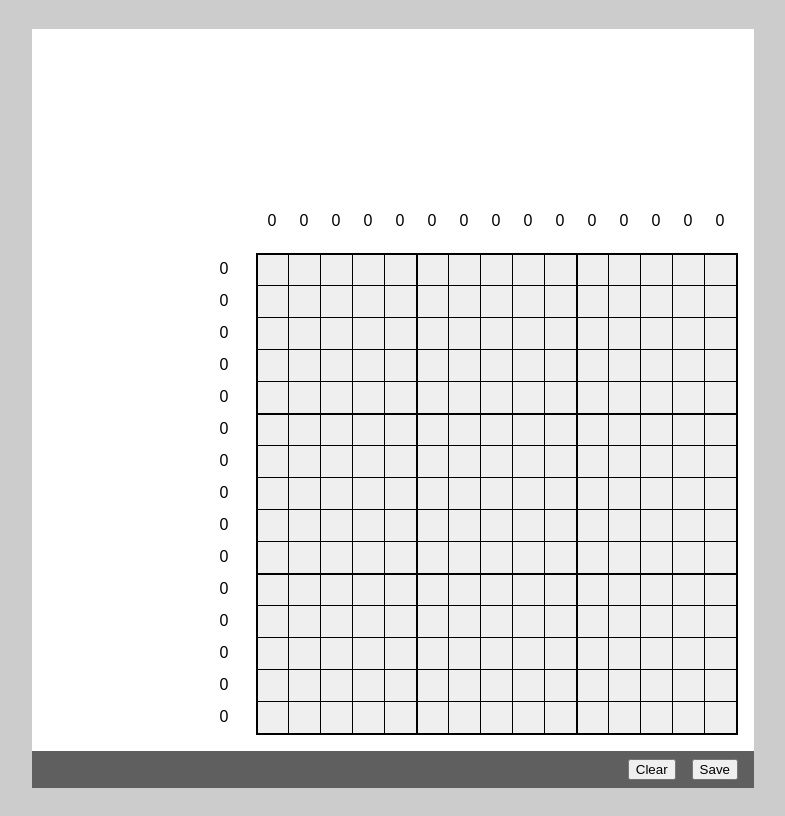
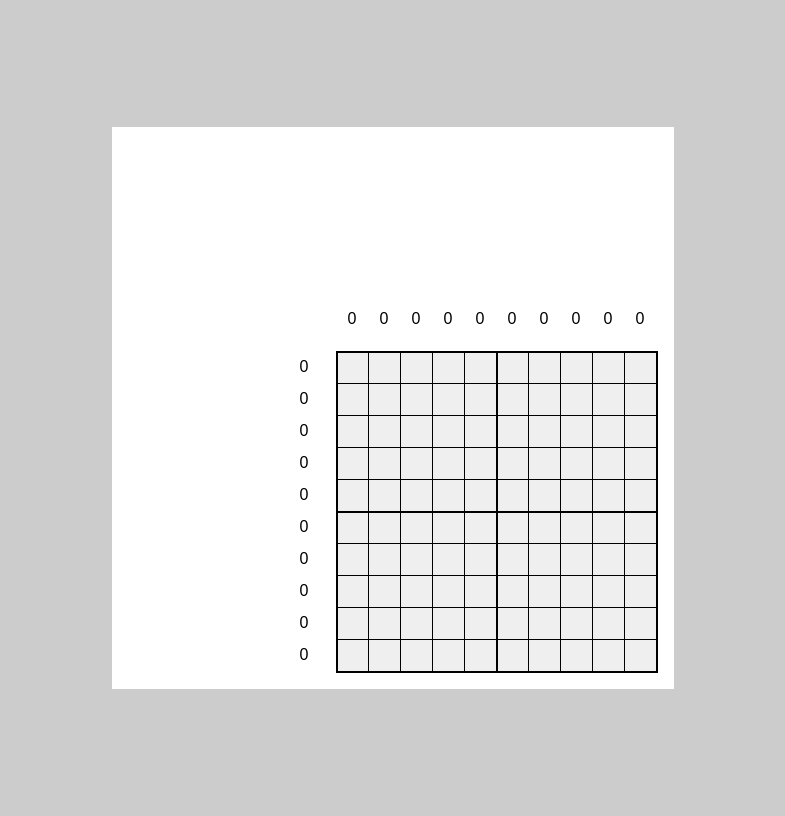
Before and after one commit to christenlanger/nonograms, a React (Vite) app: page /composer in a window 1280 px wide. Shown: the whole page, without its empty margins (247-1032 px from the left). Built offline with nearby package versions, Linux system fonts and the light colour scheme.

Commit message:
InteractiveBoard component drafted.

```diff
--- a/src/App.tsx
+++ b/src/App.tsx
@@ -4,6 +4,19 @@ import type { SolverBoard } from "./shared/types";
 
 import Composer from "./features/composer/components/Composer";
 import Solver from "./features/solver/Solver";
+import InteractiveBoard from "./features/core/components/InteractiveBoard";
+
+const dummyBoard: BoardLayout = {
+  dimensions: {
+    rows: 10,
+    cols: 10,
+  },
+  separators: {
+    rows: 5,
+    cols: 5,
+  },
+  tiles: new Map(),
+};
 
 export default function App() {
   const [solverBoard, setBoardLayout] = useState<SolverBoard | null>(null);
@@ -14,8 +27,7 @@ export default function App() {
 
   return (
     <>
-      <Composer onSave={handleOnSave} />
-      {solverBoard && <Solver config={solverBoard} />}
+      <InteractiveBoard boardLayout={dummyBoard} />
     </>
   );
 }
--- a/src/features/composer/components/BoardComposer.tsx
+++ b/src/features/composer/components/BoardComposer.tsx
@@ -3,7 +3,6 @@ import { useRef } from "react";
 import type { BoardLayout, Hints } from "@/shared/types";
 
 import Board from "@/features/core/components/Board";
-import HintsList from "@/features/core/components/Hints";
 
 type Props = {
   boardLayout: BoardLayout;
@@ -15,7 +14,7 @@ type Props = {
 export default function BoardComposer({ boardLayout, hints, onMark, onUpdateHints }: Props) {
   const pointerDown = useRef(false);
 
-  const handlePointerDown = (index: number) => {
+  const handlePointerDown = (event: React.PointerEvent<HTMLButtonElement>, index: number) => {
     pointerDown.current = true;
     onMark(index);
 
@@ -34,18 +33,12 @@ export default function BoardComposer({ boardLayout, hints, onMark, onUpdateHint
     if (pointerDown.current) onMark(index);
   };
 
-  const { colHints, rowHints } = hints;
-
   return (
-    <div className="board-container">
-      <div className="placeholder"></div>
-      <HintsList hints={colHints} mode="cols" />
-      <HintsList hints={rowHints} mode="rows" />
-      <Board
-        boardLayout={boardLayout}
-        onPointerDown={handlePointerDown}
-        onPointerEnter={handlePointerEnter}
-      />
-    </div>
+    <Board
+      boardLayout={boardLayout}
+      hints={hints}
+      onPointerDown={handlePointerDown}
+      onPointerEnter={handlePointerEnter}
+    />
   );
 }
--- a/src/features/composer/components/Composer.tsx
+++ b/src/features/composer/components/Composer.tsx
@@ -11,8 +11,8 @@ type Props = {
 
 const dummyBoard: BoardLayout = {
   dimensions: {
-    rows: 15,
-    cols: 15,
+    rows: 10,
+    cols: 10,
   },
   separators: {
     rows: 5,
@@ -22,12 +22,13 @@ const dummyBoard: BoardLayout = {
 };
 
 const initialHints: Hints = {
-  rowHints: Array(dummyBoard.dimensions.rows).fill([0]),
-  colHints: Array(dummyBoard.dimensions.cols).fill([0]),
+  rowHints: Array.from({ length: dummyBoard.dimensions.rows }, () => [0]),
+  colHints: Array.from({ length: dummyBoard.dimensions.cols }, () => [0]),
 };
 
 export default function Composer({ onSave }: Props) {
-  const [lastDragMode, setLastDragMode] = useState<DragMode>("unset");
+  const handlePointerUpRef = useRef<(() => void) | null>(null);
+  const lastDragModeRef = useRef<DragMode>("unset");
   const solverBoard = useRef<SolverBoard>({
     rows: dummyBoard.dimensions.rows,
     cols: dummyBoard.dimensions.cols,
@@ -45,34 +46,43 @@ export default function Composer({ onSave }: Props) {
     };
   });
 
+  const setLastDragMode = (mode: DragMode) => {
+    lastDragModeRef.current = mode;
+
+    const handlePointerUp = () => {
+      lastDragModeRef.current = "unset";
+      window.removeEventListener("pointerup", handlePointerUp);
+    };
+    handlePointerUpRef.current = handlePointerUp;
+
+    window.addEventListener("pointerup", handlePointerUp);
+  };
+
   const handleOnClick = (index: number) => {
     if (!boardLayout) return;
 
+    if (lastDragModeRef.current === "unset") {
       if (boardLayout.tiles.has(index)) {
-      if (lastDragMode === "unset" || lastDragMode === "unmark") {
-        if (lastDragMode === "unset") setLastDragMode("unmark");
+        setLastDragMode("unmark");
+      } else {
+        setLastDragMode("mark");
+      }
+    }
+
     setBoardLayout((prev) => {
       const newTiles = new Map(prev.tiles);
+      if (lastDragModeRef.current === "mark") {
+        newTiles.set(index, "O");
+      } else if (lastDragModeRef.current === "unmark") {
         newTiles.delete(index);
+      }
+
       boardLayoutRef.current = {
         ...prev,
         tiles: newTiles,
       };
       return boardLayoutRef.current;
     });
-      }
-    } else if (lastDragMode === "unset" || lastDragMode === "mark") {
-      if (lastDragMode === "unset") setLastDragMode("mark");
-      setBoardLayout((prev) => {
-        const newTiles = new Map(prev.tiles);
-        newTiles.set(index, "O");
-        boardLayoutRef.current = {
-          ...prev,
-          tiles: newTiles,
-        };
-        return boardLayoutRef.current;
-      });
-    }
   };
 
   const handleClear = () => {
@@ -115,16 +125,13 @@ export default function Composer({ onSave }: Props) {
   };
 
   useEffect(() => {
-    if (lastDragMode === "unset") return;
-
-    const handlePointerUp = () => setLastDragMode("unset");
-
-    window.addEventListener("pointerup", handlePointerUp);
-
     return () => {
-      window.removeEventListener("pointerup", handlePointerUp);
+      if (handlePointerUpRef.current) {
+        window.removeEventListener("pointerup", handlePointerUpRef.current);
+        handlePointerUpRef.current = null;
+      }
     };
-  }, [lastDragMode]);
+  }, []);
 
   return (
     <div className="nonogram">
--- a/src/features/core/components/Board.tsx
+++ b/src/features/core/components/Board.tsx
@@ -1,17 +1,30 @@
 import { Fragment } from "react/jsx-runtime";
 
-import type { BoardLayout } from "@/shared/types";
+import type { BoardLayout, Hints } from "@/shared/types";
 
+import HintsList from "./Hints";
 import Tile from "./Tile";
 
 type Props = {
   boardLayout: BoardLayout;
-  onPointerDown?: (index: number) => void;
+  hints?: Hints;
+  disableButtons?: boolean;
+  onPointerDown?: (event: React.PointerEvent<HTMLButtonElement>, index: number) => void;
   onPointerEnter?: (index: number) => void;
 };
 
-export default function Board({ boardLayout, onPointerDown, onPointerEnter }: Props) {
+export default function Board({
+  boardLayout,
+  hints,
+  disableButtons,
+  onPointerDown,
+  onPointerEnter,
+}: Props) {
   const { dimensions, separators, tiles } = boardLayout;
+  const { colHints, rowHints } = hints ?? {
+    colHints: Array.from({ length: dimensions.cols }, () => [0]),
+    rowHints: Array.from({ length: dimensions.rows }, () => [0]),
+  };
 
   const cssStyle = {
     "--repeat-cols": dimensions.cols,
@@ -19,7 +32,11 @@ export default function Board({ boardLayout, onPointerDown, onPointerEnter }: Pr
   } as React.CSSProperties;
 
   return (
-    <div className="board" style={cssStyle}>
+    <div className="board-container">
+      <div className="placeholder"></div>
+      <HintsList hints={colHints} mode="cols" />
+      <HintsList hints={rowHints} mode="rows" />
+      <div className="board" style={cssStyle} onContextMenu={(e) => e.preventDefault()}>
         {Array.from({ length: dimensions.rows }, (_, row) => (
           <Fragment key={`row-${row}`}>
             {Array.from({ length: dimensions.cols }, (_, col) => {
@@ -33,13 +50,15 @@ export default function Board({ boardLayout, onPointerDown, onPointerEnter }: Pr
                   mark={cssClass}
                   isColBorder={separators?.cols !== undefined && col % separators.cols === 0}
                   isRowBorder={separators?.rows !== undefined && row % separators.rows === 0}
-                onPointerDown={() => onPointerDown?.(index)}
+                  onPointerDown={(e) => onPointerDown?.(e, index)}
                   onPointerEnter={() => onPointerEnter?.(index)}
+                  disabled={disableButtons}
                 />
               );
             })}
           </Fragment>
         ))}
       </div>
+    </div>
   );
 }
--- /dev/null
+++ b/src/features/core/components/InteractiveBoard.tsx
@@ -0,0 +1,109 @@
+import { useEffect, useRef, useState } from "react";
+
+import type { DragMode, BoardLayout, ClickMode, Hints } from "@/shared/types";
+
+import Board from "./Board";
+
+type Props = {
+  boardLayout: BoardLayout;
+  hints?: Hints;
+  onBoardUpdate?: (boardLayout: BoardLayout) => void;
+};
+
+export default function InteractiveBoard({ boardLayout, hints, onBoardUpdate }: Props) {
+  const [localBoard, setLocalBoard] = useState<BoardLayout>(boardLayout);
+  const pointerDown = useRef(false);
+  const lastDragMode = useRef<DragMode>("unset");
+  const handlePointerUpRef = useRef<(() => void) | null>(null);
+  const clickMode = useRef<ClickMode>("left");
+
+  // Sets last drag mode
+  const setLastDragMode = (mode: DragMode) => {
+    lastDragMode.current = mode;
+
+    const handlePointerUp = () => {
+      lastDragMode.current = "unset";
+      window.removeEventListener("pointerup", handlePointerUp);
+    };
+    handlePointerUpRef.current = handlePointerUp;
+
+    window.addEventListener("pointerup", handlePointerUp);
+  };
+
+  // Marking event
+  const handleMark = (index: number, clickMode: ClickMode) => {
+    if (!localBoard) return;
+
+    if (lastDragMode.current === "unset") {
+      if (localBoard.tiles.has(index)) {
+        setLastDragMode("unmark");
+      } else {
+        setLastDragMode("mark");
+      }
+    }
+
+    setLocalBoard((prev) => {
+      const newTiles = new Map(prev.tiles);
+
+      if (lastDragMode.current === "mark") {
+        newTiles.set(index, clickMode === "right" ? "X" : "O");
+      } else if (lastDragMode.current === "unmark") {
+        newTiles.delete(index);
+      }
+
+      return {
+        ...prev,
+        tiles: newTiles,
+      };
+    });
+  };
+
+  // Handles pointer down
+  const handlePointerDown = (event: React.PointerEvent<HTMLButtonElement>, index: number) => {
+    const isRightClick = event.button === 2;
+    const isMouseOrPen = event.pointerType === "mouse" || event.pointerType === "pen";
+
+    clickMode.current = isRightClick && isMouseOrPen ? "right" : "left";
+
+    pointerDown.current = true;
+    handleMark(index, clickMode.current);
+
+    const handlePointerUp = () => {
+      pointerDown.current = false;
+
+      onBoardUpdate?.(localBoard);
+
+      window.removeEventListener("pointerup", handlePointerUp);
+    };
+
+    window.addEventListener("pointerup", handlePointerUp);
+  };
+
+  // Handles pointer enter
+  const handlePointerEnter = (index: number) => {
+    if (pointerDown.current) handleMark(index, clickMode.current);
+  };
+
+  // Attach clean up for pointer up in case component unmounts while dragging
+  useEffect(() => {
+    return () => {
+      if (handlePointerUpRef.current) {
+        window.removeEventListener("pointerup", handlePointerUpRef.current);
+        handlePointerUpRef.current = null;
+      }
+    };
+  }, []);
+
+  useEffect(() => {
+    setLocalBoard(boardLayout);
+  }, [boardLayout]);
+
+  return (
+    <Board
+      boardLayout={localBoard}
+      hints={hints}
+      onPointerDown={handlePointerDown}
+      onPointerEnter={handlePointerEnter}
+    />
+  );
+}
--- a/src/features/solver/utils.ts
+++ b/src/features/solver/utils.ts
@@ -233,7 +233,7 @@ export function solveBoard(config: SolverBoard, maxLoops: number = 0): SolvedBoa
 
   let solvingGrid: Cell[][] = grid
     ? structuredClone(grid)
-    : new Array(rows).fill(new Array(cols).fill("?"));
+    : Array.from({ length: rows }, () => Array.from({ length: cols }, () => "?"));
 
   let invalid = false;
   let changed: boolean;
--- a/src/index.css
+++ b/src/index.css
@@ -24,11 +24,12 @@ body {
 
 #root {
   display: flex;
-  align-items: flex-start;
 }
 
 .nonogram {
-  background-color: var(--color-background);
+  display: flex;
+  flex-direction: column;
+  justify-content: space-between;
 }
 
 .composer-controls {
@@ -36,7 +37,9 @@ body {
   padding: 0.5rem 1rem;
   display: flex;
   justify-content: flex-end;
+  align-items: center;
   gap: 1rem;
+  flex-grow: 1;
 }
 
 .board-container {
@@ -130,8 +133,42 @@ body {
     }
 
     &.crossed::after {
-      content: "X";
+      content: "x";
       color: rgb(155, 57, 57);
     }
   }
 }
+
+.board-solver .tile button {
+  background: none;
+
+  &.marked {
+    background-color: #5f5f5f;
+  }
+
+  &.crossed {
+    display: flex;
+    justify-content: center;
+    align-items: center;
+  }
+
+  &.crossed::after {
+    content: "x";
+    color: rgb(155, 57, 57);
+  }
+}
+
+.board-solver-status {
+  background-color: #5f5f5f;
+  color: rgb(0, 255, 60);
+  display: flex;
+  justify-content: center;
+
+  &.invalid {
+    color: rgb(209, 77, 77);
+  }
+
+  &.not-unique {
+    color: rgb(255, 141, 96);
+  }
+}
--- a/src/shared/types.ts
+++ b/src/shared/types.ts
@@ -14,6 +14,8 @@ export type BoardLayout = {
 
 export type DragMode = "mark" | "unmark" | "unset";
 
+export type ClickMode = "left" | "right";
+
 export type Hints = {
   rowHints: number[][];
   colHints: number[][];
```
Also changed, not shown: src/features/game/Game.tsx (added, +9 -0 lines), src/features/solver/Solver.tsx (+18 -10 lines). Lines whose indentation alone changed are shown as unchanged.
